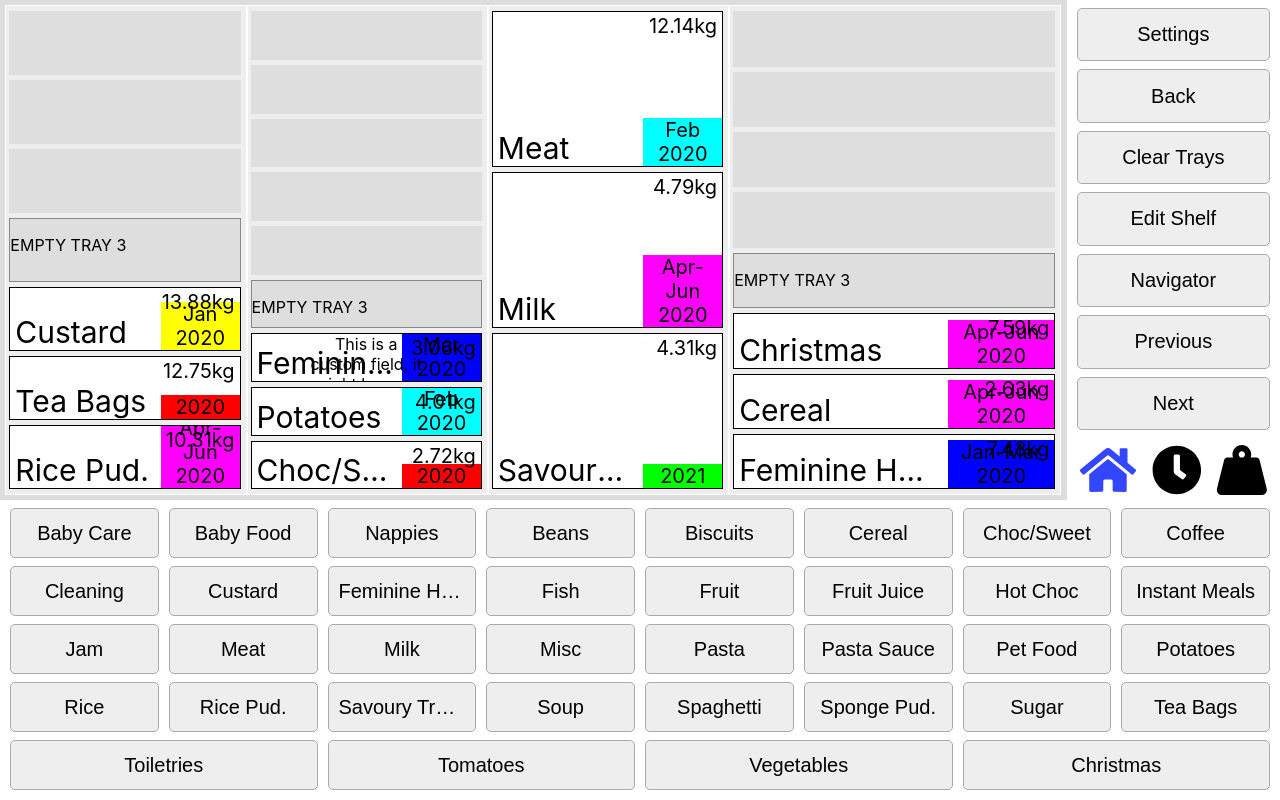
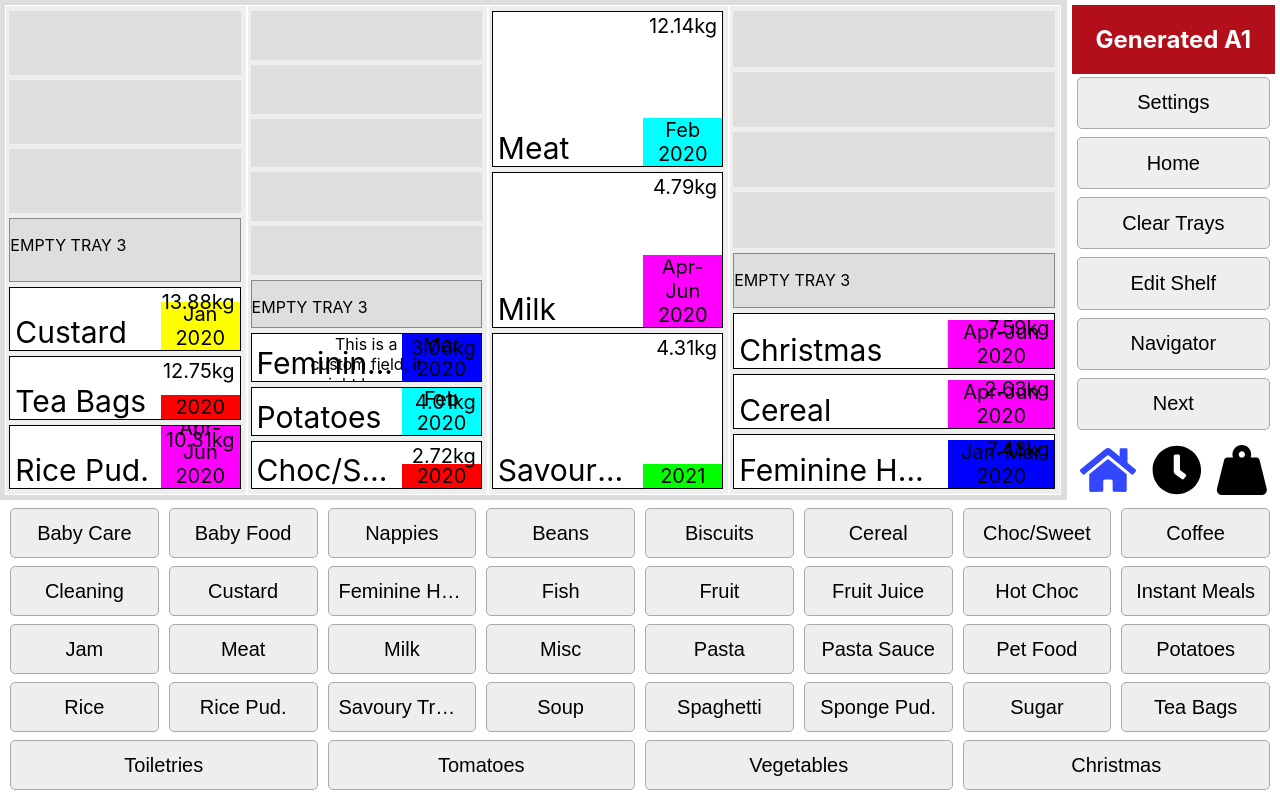
Before and after one commit to Kacper-Lubisz/TrayMaster, a React (Create React App) app: page / in a window 1280 px wide. Built offline with nearby package versions, Linux system fonts and the light colour scheme.

Commit message:
Added location string in right bar
* Added location string in right bar
* Fixed Next button
* Removed previous button

```diff
--- a/src/ShelfView.tsx
+++ b/src/ShelfView.tsx
@@ -37,7 +37,16 @@ export type KeyboardName = "category" | "expiry" | "weight" | "edit-shelf";
 /**
  * The directions in which you can navigate
  */
-type ShelfMoveDirection = "left" | "right" | "up" | "down" | "nextTray" | "previousTray" | "nextZone" | "previousZone"
+type ShelfMoveDirection =
+    "left"
+    | "right"
+    | "up"
+    | "down"
+    | "next"
+    | "nextTray"
+    | "previousTray"
+    | "nextZone"
+    | "previousZone"
 
 interface ShelfViewProps {
     openDialog: (dialog: ((close: () => void) => StandardDialog)) => void
@@ -149,9 +158,17 @@ export class ShelfView extends React.Component<ShelfViewProps, ShelfViewState> {
                 currentView: direction
             });
             return;
-        }
+        } else if (direction === "next") { // decide if next zone or tray
 
-        if (this.state.currentView instanceof Warehouse) {
+            if (this.state.currentView instanceof Zone) {
+                this.changeView("nextZone");
+            } else if (this.state.currentView instanceof Shelf) {
+                this.changeView("nextTray");
+            } else {
+                throw Error("Can't change view in direction 'next' when looking at a warehouse");
+            }
+
+        } else if (this.state.currentView instanceof Warehouse) {
             throw Error("Trying to navigate an empty warehouse");
             // this can't be navigated and ought not to happen
         } else if (this.state.currentView instanceof Zone && (
@@ -533,6 +550,14 @@ export class ShelfView extends React.Component<ShelfViewProps, ShelfViewState> {
 
     render() {
         const possibleMoveDirections = this.possibleMoveDirections(this.state.currentView);
+
+        const zoneColor: string = (this.state.currentView instanceof Zone ? this.state.currentView.color
+                                                                          : this.state.currentView instanceof Shelf
+                                                                            ? this.state.currentView.parentZone?.color
+                                                                            : undefined) ?? "#ffffff";
+
+        const locationString = this.state.currentView.toString();
+
         return (
             <div id="shelfView">
                 <ViewPort
@@ -545,19 +570,21 @@ export class ShelfView extends React.Component<ShelfViewProps, ShelfViewState> {
                     isShelfEdit={this.state.isEditShelf}
                 />
                 <SideBar
+                    zoneColor={zoneColor}
+                    locationString={locationString}
+
                     buttons={this.state.isEditShelf && this.state.currentView instanceof Shelf ? [
                         {name: "Add Column", onClick: this.addColumn.bind(this, this.state.currentView)},
                         {name: "Cancel", onClick: this.discardEditShelf.bind(this, this.state.currentView)},
                         {name: "Save", onClick: this.finaliseEditShelf.bind(this, this.state.currentView)},
                     ] : [ // Generate sidebar buttons
                         {name: "Settings", onClick: () => alert("Settings")},
-                        {name: "Back", onClick: () => alert("Back")},
+                        {name: "Home", onClick: () => alert("Home")},
                         {name: "Clear Trays", onClick: this.clearTrays.bind(this)},
                         {name: "Edit Shelf", onClick: this.enterEditShelf.bind(this)},
                         {name: "Navigator", onClick: this.openNavigator.bind(this)}, // disable if view is a warehouse
-                        {name: "Previous", onClick: this.changeView.bind(this, "previousTray")},
                         // enabled = possibleMoveDirections.previousTray
-                        {name: "Next", onClick: this.changeView.bind(this, "nextTray")},
+                        {name: "Next", onClick: this.changeView.bind(this, "next")},
                         // enabled = possibleMoveDirections.nextTray
 
                         // { This code adds a button which opens a test dialog
--- a/src/SideBar.tsx
+++ b/src/SideBar.tsx
@@ -2,7 +2,7 @@ import React from "react";
 import {Keyboard, KeyboardButtonProps} from "./keyboard";
 import {IconDefinition} from "@fortawesome/fontawesome-svg-core";
 import {FontAwesomeIcon} from "@fortawesome/react-fontawesome";
-import {KeyboardName} from "./ShelfView";
+import {getTextColourForBackground, KeyboardName} from "./ShelfView";
 import classNames from "classnames";
 
 
@@ -17,26 +17,19 @@ interface SideBarProps {
      */
     keyboardSwitcher: (name: KeyboardName) => void;
 
-    /**
-     * List of buttons for the keyboard part of the side panel
-     */
+    /** List of buttons for the keyboard part of the side panel */
     buttons: KeyboardButtonProps[];
-
-    /**
-     * List of button keyboard switches
-     */
+    /** List of button keyboard switches */
     keyboards: KeyboardSwitch[];
-
-    /**
-     * The current keyboard, used for highlighting the active
-     */
+    /** The current keyboard, used for highlighting the active */
     currentKeyboard: KeyboardName
-
-    /**
-     * If the keyboardSwitcher should be displayed
-     */
+    /** If the keyboardSwitcher should be displayed */
     showKeyboardSwitcher: boolean
 
+    /** This string is to describe the current location */
+    locationString: string;
+    /** This color is the color of the current zone */
+    zoneColor: string;
 }
 
 /**
@@ -91,6 +84,16 @@ export class SideBar extends React.Component<SideBarProps> {
     render() {
         return (
             <div id="sideBar">
+
+                <div
+                    style={{
+                        backgroundColor: this.props.zoneColor,
+                        color: getTextColourForBackground(this.props.zoneColor)
+                    }}
+                >
+                    <h2>{this.props.locationString}</h2>
+                </div>
+
                 <Keyboard buttons={this.props.buttons} gridX={1}/>
 
                 {this.props.showKeyboardSwitcher && <div id="kb-switcher">
--- a/src/core/MockWarehouse.ts
+++ b/src/core/MockWarehouse.ts
@@ -332,6 +332,11 @@ export class Zone implements UpperLayer {
     }
 
     //#endregion
+
+    toString(): string {
+        return this.name;
+    }
+
 }
 
 
```
